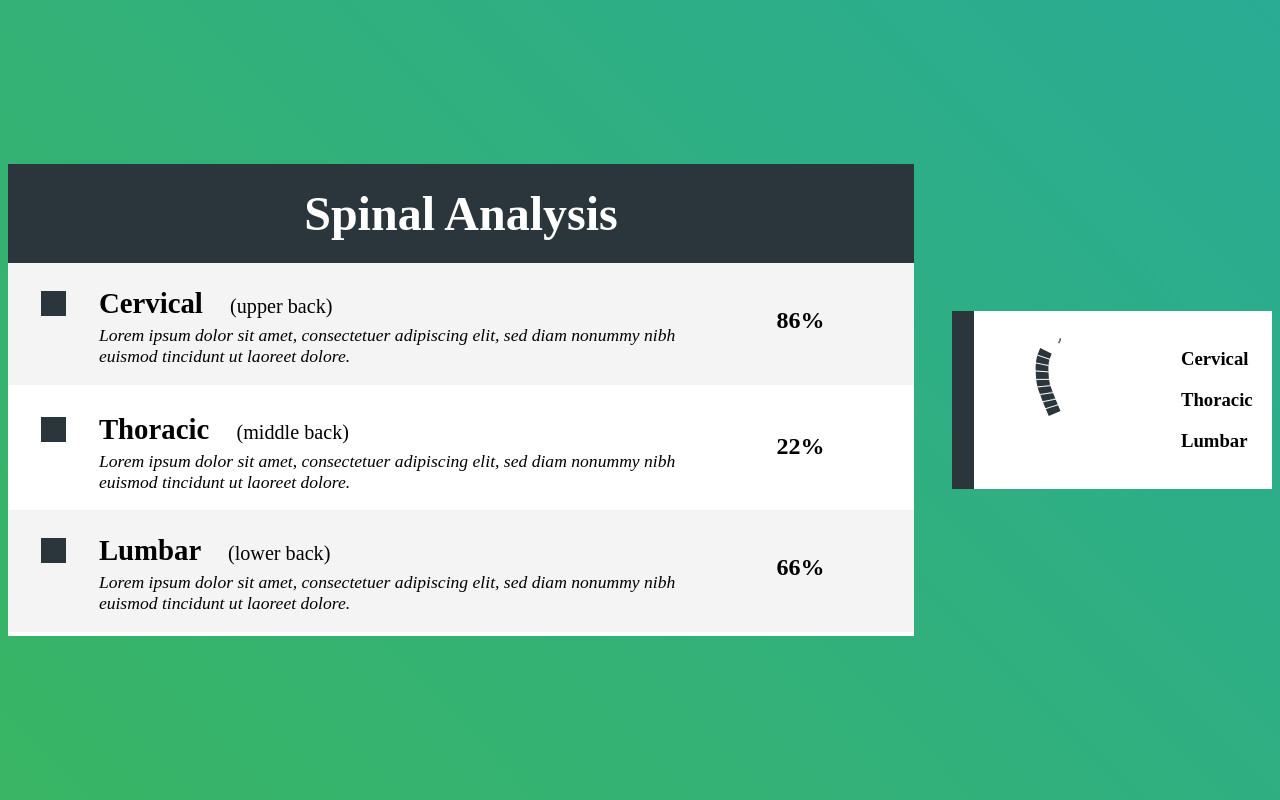
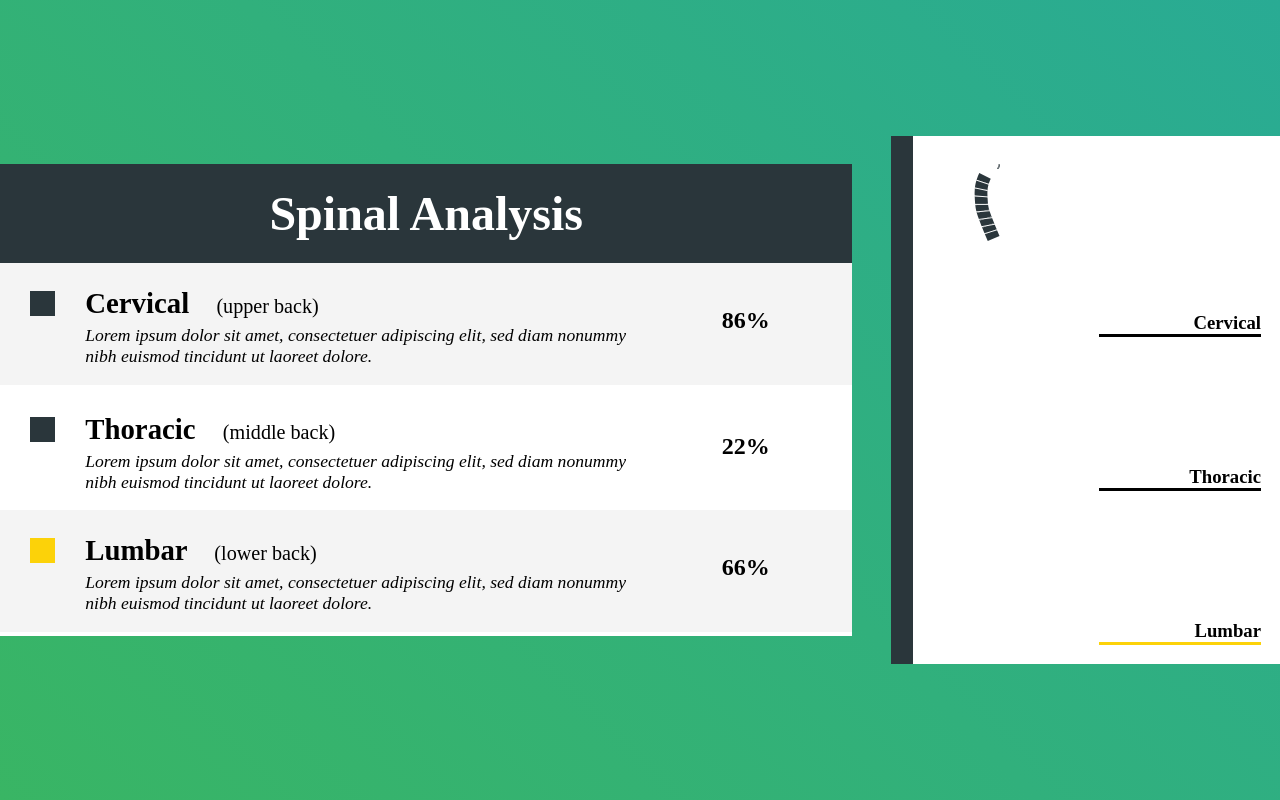
Before and after one commit to kristopherrollert/Kyphs, a plain HTML site: page index.html in a window 1280 px wide. Drawn offline with Linux system fonts and the light colour scheme.

Commit message:
finished color updates

```diff
--- a/fs.js
+++ b/fs.js
@@ -6,19 +6,38 @@
    */
   function changeLumbarColor(hexString){
     hexString = hexString || "2a363b";
-    var x = document.getElementsByClassName("lumbar-main");
-    for(var i = 0; i < x.length; i++)
-      changeSpinalColor(x[i], hexString);
+    var lubmarVert = document.getElementsByClassName("lumbar-main");
+    var lumbarBox = document.getElementById("sb-lumbar");
+    console.log(lumbarBox);
+    var lumbarUnderline = document.getElementById("lumbar-identify");
+    changeBoxColor(lumbarBox, hexString);
+    changeUnderlineColor(lumbarUnderline, hexString);
+    for(var i = 0; i < lubmarVert.length; i++)
+      changeSpinalColor(lubmarVert[i], hexString);
   }
 
-  /*
-   *
-   */
    function changeSpinalColor(element, hexString){
-     if(hexString.substring[0,1]==="#")
-        hexString = hexString.substring[1, hexString.length-1];
+     hexString = configHexString(hexString);
      element.style.fill= "#" + hexString;
      element.style.stroke = "#" + hexString;
    }
 
+   function changeBoxColor(element, hexString){
+      hexString = configHexString(hexString);
+      element.style.backgroundColor = "#" + hexString;
+   }
+
+   function changeUnderlineColor(element, hexString){
+     hexString = configHexString(hexString);
+     element.style.borderColor = "#" + hexString;
+   }
+
+   function configHexString(hexString){
+     if(hexString.substring[0,1]==="#")
+        hexString = hexString.substring[1, hexString.length-1];
+     return hexString;
+   }
+
+   changeLumbarColor("fcd209");
+
 }());
--- a/index.html
+++ b/index.html
@@ -17,7 +17,7 @@
       </div>
       <div class="cervical-row">
         <div class="column-left">
-          <div class="success-box" id="sb-cervical"></div>
+          <div id="sb-cervical"></div>
         </div>
         <div class="column-mid">
           <div class="sad-subheader-group">
@@ -34,7 +34,7 @@
 
       <div class="thoracic-row">
         <div class="column-left">
-          <div class="success-box" id="sb-thoracic"></div>
+          <div id="sb-thoracic"></div>
         </div>
         <div class="column-mid">
           <div class="sad-subheader-group">
@@ -51,7 +51,7 @@
 
       <div class="lumbar-row">
         <div class="column-left">
-          <div class="success-box" id="sb-lumbar"></div>
+          <div id="sb-lumbar">&#32;</div>
         </div>
         <div class="column-mid">
           <div class="sad-subheader-group">
@@ -137,9 +137,9 @@
       </div>
 
       <div class="sd-right-col">
-        <div class="identifyer"><h3 id="cervical-identify">Cervical</h3></div>
-        <div class="identifyer"><h3 id="thoracic-identify">Thoracic</h3></div>
-        <div class="identifyer"><h3 id="lumbar-identify">Lumbar</h3></div>
+        <div><h3 id="cervical-identify">Cervical</h3></div>
+        <div><h3 id="thoracic-identify">Thoracic</h3></div>
+        <div><h3 id="lumbar-identify">Lumbar</h3></div>
       </div>
     </div>
   </div>
--- a/stylesheet.css
+++ b/stylesheet.css
@@ -27,13 +27,14 @@ body {
 
 }
 
-.success-box{
+#sb-cervical, #sb-thoracic, #sb-lumbar{
   height:25px;
   width:25px;
-  background-color: #2a363b;
   float:left;
   margin-top: 28px;
+  background-color: #2a363b;
 }
+
 .sad-subheader-subtext{
   font-weight: 500;
   font-size: .7em;
@@ -136,3 +137,18 @@ body {
   margin-left: 120px;
   float:right;
 }
+#cervical-identify, #thoracic-identify, #lumbar-identify{
+  margin-bottom:0;
+  padding-left: 90px;
+    border-bottom: 3px solid black;
+    text-align: right;
+}
+#cervical-identify{
+  padding-top: 30px;
+}
+#thoracic-identify{
+  padding-top: 110px;
+}
+#lumbar-identify{
+  padding-top: 110px;
+}
```
